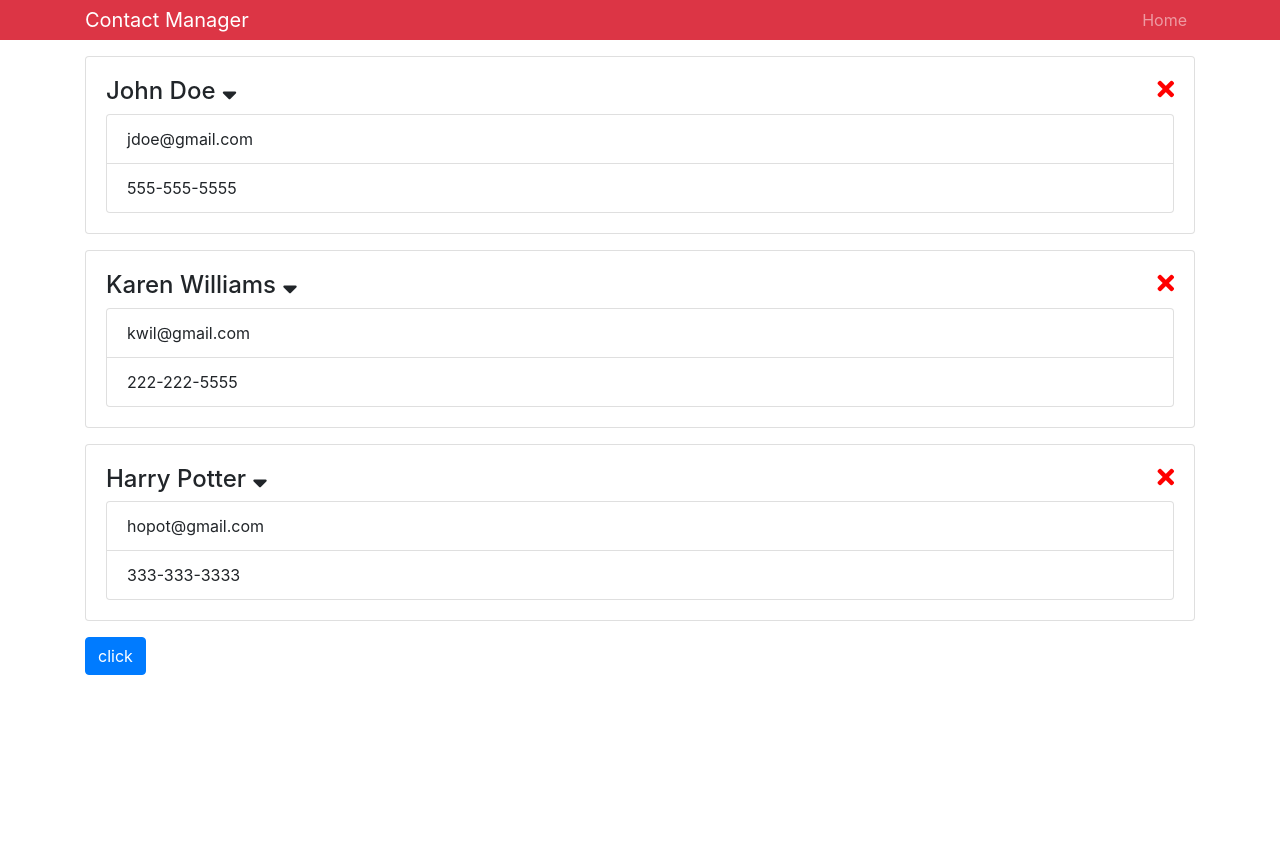
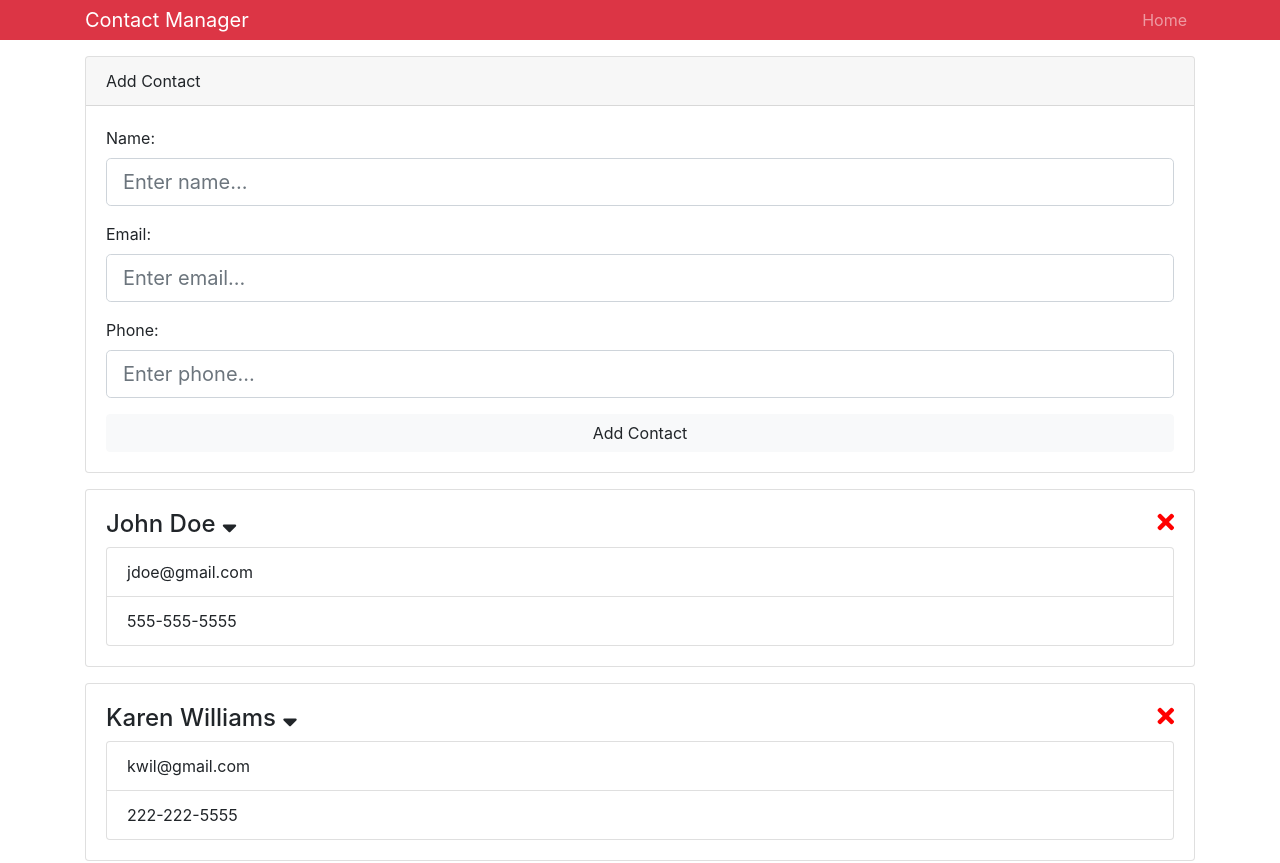
Before and after one commit to palric91/contactmanager, a React (Create React App) app: page / in a window 1280 px wide. Shown: the top 863 px of the page. Before the commit the page ends 800 px from the top, so only its background shows below. Built offline with nearby package versions, Linux system fonts and the light colour scheme.

Commit message:
modify | reorganize code for better readability

```diff
--- a/src/App.js
+++ b/src/App.js
@@ -1,6 +1,7 @@
 import React, { Component } from "react";
-import Contacts from "./components/Contacts";
-import Header from "./components/Header";
+import Contacts from "./components/contacts/Contacts";
+import Header from "./components/layout/Header";
+import AddContact from "./components/contacts/AddContact";
 
 import { Provider } from "./context";
 
@@ -13,6 +14,7 @@ class App extends Component {
         <div className="App">
           <Header branding="Contact Manager" />
           <div className="container">
+            <AddContact />
             <Contacts />
           </div>
         </div>
--- a/src/components/Contacts.js
+++ /dev/null
@@ -1,42 +0,0 @@
-import React, { Component, Fragment } from "react";
-import Contact from "./Contact";
-import { Consumer } from "../context";
-
-class Contacts extends Component {
-  onClickHandler = (dispatch, action) => {
-    dispatch({
-      type: "ADD_CONTACT",
-      payload: {
-        id: 0,
-        name: "Palkó Richárd",
-        phone: "06304321142",
-        email: "palric91@gmail.com"
-      }
-    });
-  };
-
-  render() {
-    return (
-      <Consumer>
-        {value => {
-          const { contacts, dispatch } = value;
-          return (
-            <Fragment>
-              {contacts.map(contact => (
-                <Contact contact={contact} key={contact.id} />
-              ))}
-              <button
-                className="btn btn-primary"
-                onClick={this.onClickHandler.bind(this, dispatch)}
-              >
-                click
-              </button>
-            </Fragment>
-          );
-        }}
-      </Consumer>
-    );
-  }
-}
-
-export default Contacts;
--- /dev/null
+++ b/src/components/contacts/AddContact.js
@@ -0,0 +1,72 @@
+import React, { Component } from "react";
+import TextInputGroup from "../layout/TextInputGroup";
+import { Consumer } from "../../context";
+
+class AddContact extends Component {
+  state = {
+    name: "",
+    email: "",
+    phone: ""
+  };
+
+  onChange = e => {
+    this.setState({
+      [e.target.name]: e.target.value
+    });
+  };
+
+  handleAddContact = (dispatch, contact, contacts, e) => {
+    e.preventDefault();
+    dispatch({
+      type: "ADD_CONTACT",
+      payload: { ...contact, id: contacts[contacts.length - 1].id + 1 }
+    });
+    this.setState({
+      name: "",
+      email: "",
+      phone: ""
+    });
+  };
+
+  render() {
+    return (
+      <Consumer>
+        {value => {
+          const { dispatch, contacts } = value;
+          return (
+            <div className="card mb-3">
+              <div className="card-header">Add Contact</div>
+              <div className="card-body">
+                <form
+                  onSubmit={this.handleAddContact.bind(
+                    this,
+                    dispatch,
+                    this.state,
+                    contacts
+                  )}
+                >
+                  {Object.keys(this.state).map((key, i) => (
+                    <TextInputGroup
+                      key={i}
+                      name={key}
+                      value={this.state[key]}
+                      onChange={this.onChange}
+                      required
+                    />
+                  ))}
+                  <input
+                    type="submit"
+                    value="Add Contact"
+                    className="btn btn-block btn-light"
+                  />
+                </form>
+              </div>
+            </div>
+          );
+        }}
+      </Consumer>
+    );
+  }
+}
+
+export default AddContact;
--- a/src/components/Contact.js
+++ b/src/components/contacts/Contact.js
@@ -1,6 +1,6 @@
 import React, { Component } from "react";
 import PropTypes from "prop-types";
-import { Consumer } from "../context";
+import { Consumer } from "../../context";
 
 class Contact extends Component {
   static propTypes = {
--- /dev/null
+++ b/src/components/contacts/Contacts.js
@@ -0,0 +1,24 @@
+import React, { Component, Fragment } from "react";
+import Contact from "./Contact";
+import { Consumer } from "../../context";
+
+class Contacts extends Component {
+  render() {
+    return (
+      <Consumer>
+        {value => {
+          const { contacts } = value;
+          return (
+            <Fragment>
+              {contacts.map(contact => (
+                <Contact contact={contact} key={contact.id} />
+              ))}
+            </Fragment>
+          );
+        }}
+      </Consumer>
+    );
+  }
+}
+
+export default Contacts;
--- /dev/null
+++ b/src/components/layout/TextInputGroup.js
@@ -0,0 +1,32 @@
+import React, { Component } from "react";
+import PropTypes from "prop-types";
+
+class TextInputGroup extends Component {
+  static propTypes = {
+    name: PropTypes.string.isRequired,
+    value: PropTypes.string.isRequired,
+    onChange: PropTypes.func.isRequired
+  };
+
+  render() {
+    const { name, value, onChange } = this.props;
+    return (
+      <div className="form-group">
+        <label htmlFor={name}>
+          {name.charAt(0).toUpperCase() + name.slice(1)}:
+        </label>
+        <input
+          type={name}
+          className="form-control form-control-lg"
+          name={name}
+          placeholder={`Enter ${name}...`}
+          value={value}
+          onChange={onChange}
+          required
+        />
+      </div>
+    );
+  }
+}
+
+export default TextInputGroup;
```
Also changed, not shown: src/components/layout/Header.js (renamed from src/components/Header.js).
